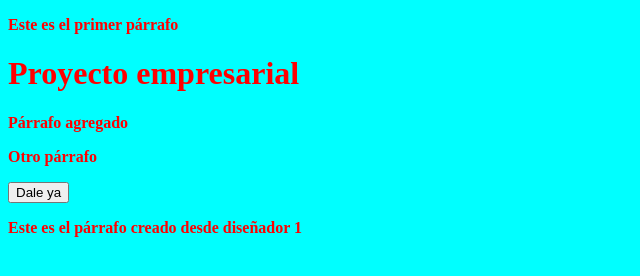
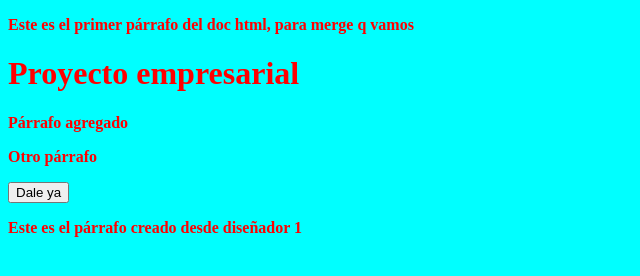
Before and after one commit to Raizon94/CursoGit, a plain HTML site: page index.html in a window 1280 px wide. Shown: the whole page, without its empty margins (0-640 px from the left). Drawn offline with Linux system fonts and the light colour scheme.

Commit message:
Primer párrafo modificado

```diff
--- a/index.html
+++ b/index.html
@@ -8,7 +8,7 @@
     <script src="js/javascript.js"></script>
 </head>
 <body>
-    <p>Este es el primer párrafo</p>
+    <p>Este es el primer párrafo del doc html, para merge q vamos</p>
 
     <h1>Proyecto empresarial </h1>
     <p>Párrafo agregado</p>
```
